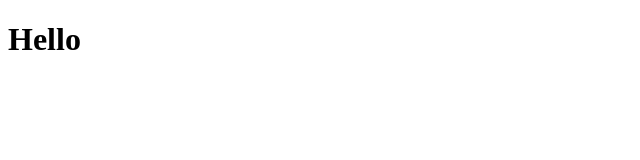
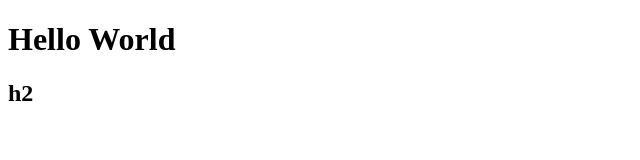
Before and after one commit to dvdthvxy/dvdthvxy.github.io, a plain HTML site: page index.html in a window 1280 px wide. Shown: the whole page, without its empty margins (0-640 px from the left). Drawn offline with Linux system fonts and the light colour scheme.

Commit message:
first branch commit

```diff
--- a/index.html
+++ b/index.html
@@ -7,6 +7,7 @@
     <title>Document</title>
 </head>
 <body>
-    <h1>Hello</h1>
+    <h1>Hello World</h1>
+    <h2>h2</h2>
 </body>
 </html>
```
